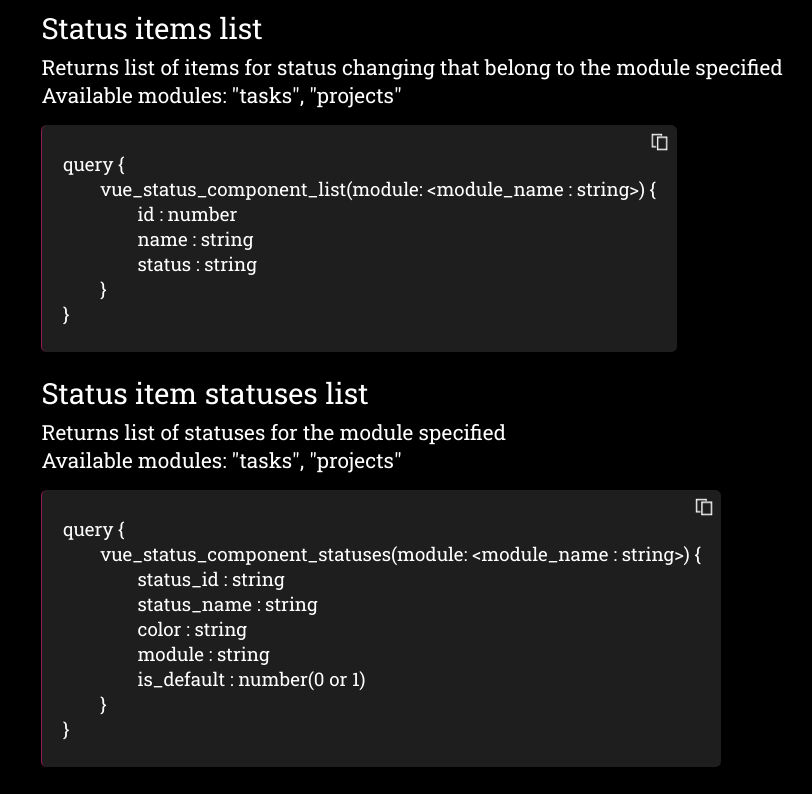
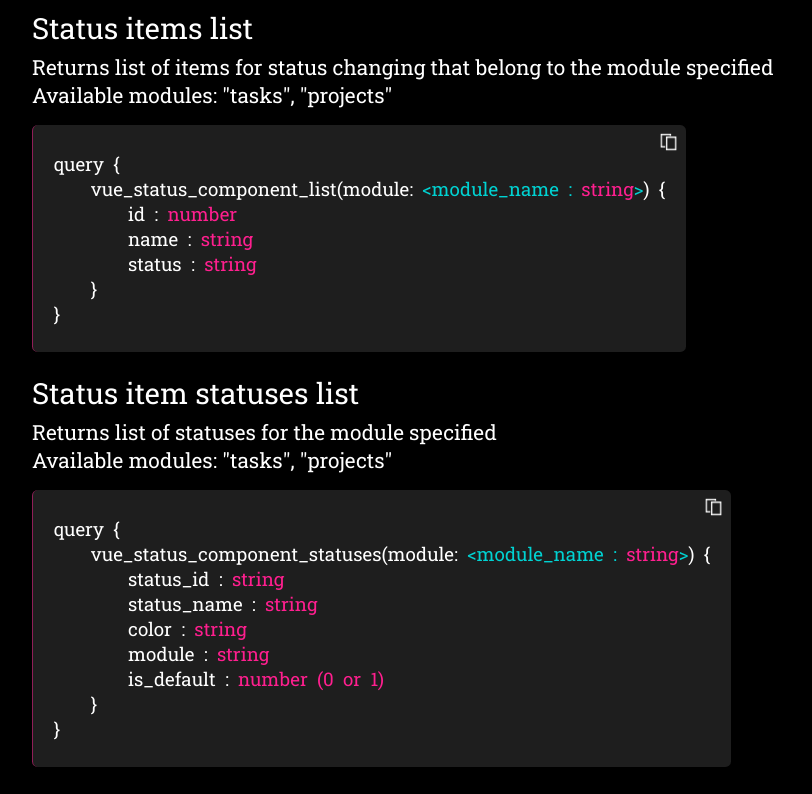
Before and after one commit to Konseyy/portfolio, a Next.js app: page /docs in a window 1280 px wide. Shown: the part 1820-2614 px from the top of the page, without its empty margins (107-919 px from the left). Built offline with nearby package versions, Linux system fonts and the light colour scheme.

Commit message:
hightlight types and variables

```diff
--- a/components/TextBlock.module.scss
+++ b/components/TextBlock.module.scss
@@ -34,6 +34,15 @@
 	position: relative;
 }
 
+.highlightedVariable {
+	color: rgb(0, 210, 210);
+}
+
+.highlightedType {
+	color: lib.$neon
+}
+
+
 .copyButtonContainer {
 	user-select: none;
 	position: absolute;
--- a/components/TextBlock.tsx
+++ b/components/TextBlock.tsx
@@ -31,6 +31,7 @@ const TextBlock: FC<Props> = ({
 	if (description && description[0] === '\n') {
 		description = description.slice(1);
 	}
+	const spacedOut = useMemo(() => children.replace(/ /g, '  '), [children]);
 	const hrefInTitle = title.match(
 		/(.*?)<a.*? href="(.*?)"[.\s]*?>(.*?)<\/a>(.*)/
 	);
@@ -62,6 +63,40 @@ const TextBlock: FC<Props> = ({
 			),
 		[linkInDescription]
 	);
+	const highLightTypes = (content: string) => {
+		const variableRegex = /([\s\S]*?)<var>(.*?)<\/var>([\s\S]*)/;
+		const matchesVariable = content.match(variableRegex);
+		if (matchesVariable) {
+			return (
+				<span>
+					{highLightTypes(matchesVariable[1])}
+					<span className={style.highlightedVariable}>
+						{highLightTypes(matchesVariable[2])}
+					</span>
+					{highLightTypes(matchesVariable[3])}
+				</span>
+			);
+		}
+		const typeRegex = /([\s\S]*?)<type>(.*?)<\/type>([\s\S]*)/;
+		const matchesType = content.match(typeRegex);
+		if (matchesType) {
+			return (
+				<span>
+					{highLightTypes(matchesType[1])}
+					<span className={style.highlightedType}>
+						{highLightTypes(matchesType[2])}
+					</span>
+					{highLightTypes(matchesType[3])}
+				</span>
+			);
+		}
+
+		return <span>{content}</span>;
+	};
+	const highlightedContent = useMemo(
+		() => highLightTypes(spacedOut),
+		[spacedOut]
+	);
 	return (
 		<div className={`${className} ${style.root}`} id={id ?? ''}>
 			{title && <div className={style.titleBlock}>{titleElement ?? title}</div>}
@@ -77,7 +112,7 @@ const TextBlock: FC<Props> = ({
 				>
 					<Image className={style.copyButton} src={copyIcon} />
 				</a>
-				{children}
+				{highlightedContent}
 			</div>
 		</div>
 	);
--- a/components/docs_page/docsTextBlocks.ts
+++ b/components/docs_page/docsTextBlocks.ts
@@ -1,6 +1,6 @@
 export const rest_list_req = `
 {
-	"module": <module_name : string>
+	"module": <var><module_name : <type>string</type>></var>
 }
 `;
 export const rest_list_resp = `
@@ -9,9 +9,9 @@ export const rest_list_resp = `
 	"statusCode": 200,
 	"data": [
 		{
-			"project_id": number,
-			"project_name": string,
-			"status": string
+			"project_id": <type>number</type>,
+			"project_name": <type>string</type>,
+			"status": <type>string</type>
 		} ,
 		...
 	]
@@ -19,7 +19,7 @@ export const rest_list_resp = `
 `;
 export const rest_statuses_req = `
 {
-	"module": <module_name : string>
+	"module": <var><module_name : <type>string</type>></var>
 }
 `;
 export const rest_statuses_resp = `
@@ -28,11 +28,11 @@ export const rest_statuses_resp = `
 	"statusCode": 200,
 	"data": [
 		{
-			"status_id": string,
-			"status_name": string,
-			"color": string,
-			"module": string,
-			"is_default": number(0 or 1)
+			"status_id": <type>string</type>,
+			"status_name": <type>string</type>,
+			"color": <type>string</type>,
+			"module": <type>string</type>,
+			"is_default": <type>number (0 or 1)</type>
 		} ,
 		...
 	]
@@ -40,37 +40,37 @@ export const rest_statuses_resp = `
 `;
 export const gql_list_query = `
 query {
-	vue_status_component_list(module: <module_name : string>) {
-		id : number
-		name : string
-		status : string
+	vue_status_component_list(module: <var><module_name : <type>string</type>></var>) {
+		id : <type>number</type>
+		name : <type>string</type>
+		status : <type>string</type>
 	}
 }
 `;
 export const gql_statuses_query = `
 query {
-	vue_status_component_statuses(module: <module_name : string>) {
-		status_id : string
-		status_name : string
-		color : string
-		module : string
-		is_default : number(0 or 1)
+	vue_status_component_statuses(module: <var><module_name : <type>string</type>></var>) {
+		status_id : <type>string</type>
+		status_name : <type>string</type>
+		color : <type>string</type>
+		module : <type>string</type>
+		is_default : <type>number (0 or 1)</type>
 	}
 }
 `;
 export const gql_github_projects_query = `
 query {
-	github_projects(page: <page_number : number>, items_per_page: <item_count_per_page : number>) {
+	github_projects(page: <var><page_number : <type>number</type>></var>, items_per_page: <var><item_count_per_page : <type>number</type>></var>) {
 		data {
-			name : string
-			description : string
-			github_link : string
-			mainly_used_language : string
-			started_at : string
+			name : <type>string</type>
+			description : <type>string</type>
+			github_link : <type>string</type>
+			mainly_used_language : <type>string</type>
+			started_at : <type>string</type>
 		}
 		pager {
-			current_page : number
-			items_per_page : number
+			current_page : <type>number</type>
+			items_per_page : <type>number</type>
 		}
 	}
 }
```
